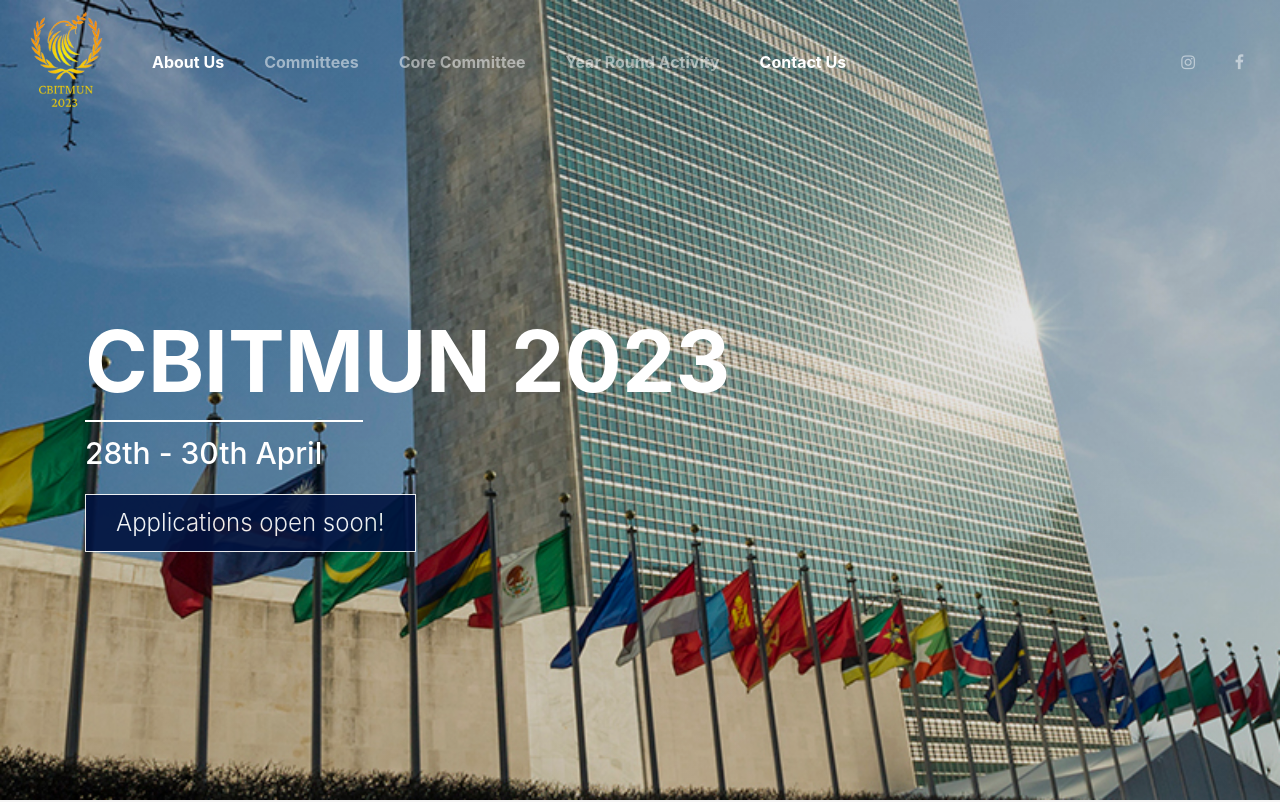
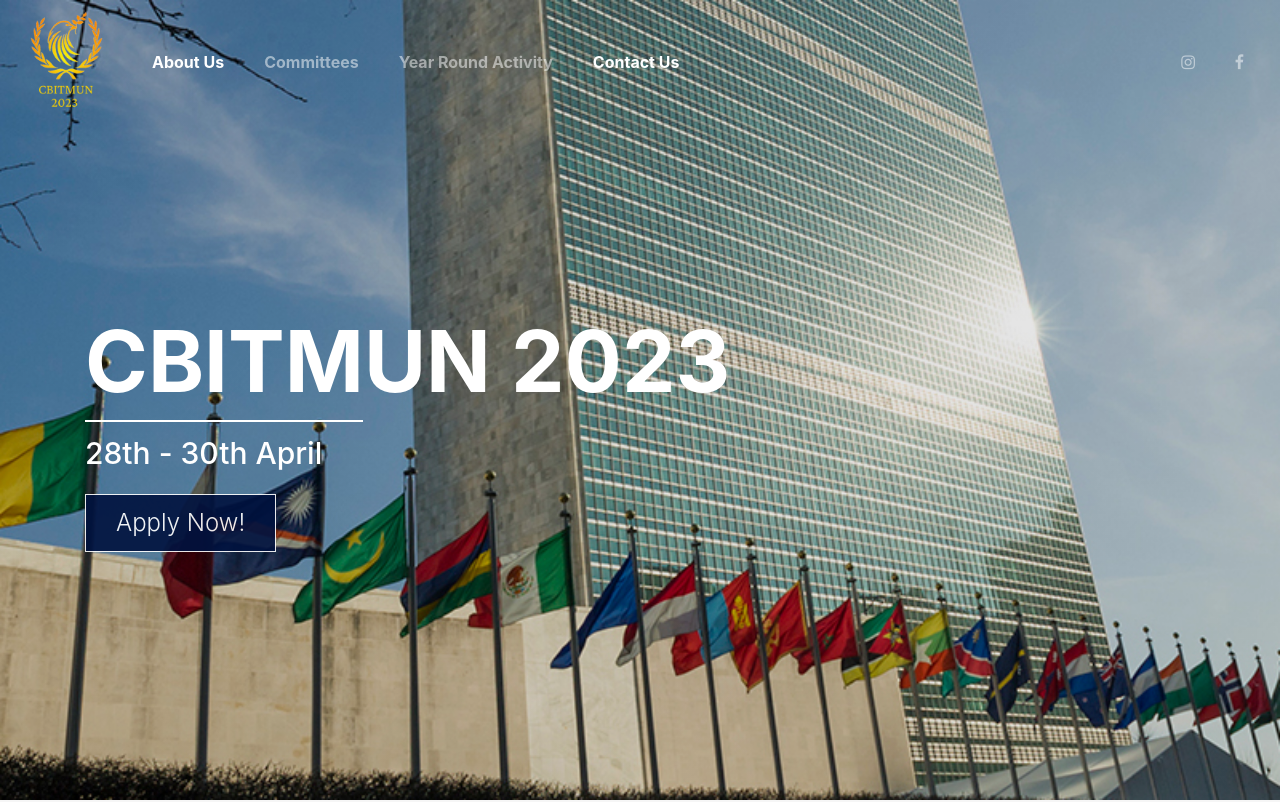
Before and after one commit to CBITMUN23/CBITMUN23.github.io, a plain HTML site: page index.html in a window 1280 px wide. Shown: the top 802 px of the page. Drawn offline with nearby package versions, Linux system fonts and the light colour scheme; a script that the page names is missing.

Commit message:
Update index.html

```diff
--- a/index.html
+++ b/index.html
@@ -32,9 +32,9 @@
 				<li class="nav-item">
 					<a class="nav-link" href="#committees">Committees</a>
 				</li>
-				<li class="nav-item">
+				<!--<li class="nav-item">
 					<a class="nav-link" href="#cc">Core Committee</a>
-				</li>
+				</li>-->
 				<li class="nav-item">
 					<a class="nav-link" href="#yra">Year Round Activity</a>
 				</li>
@@ -74,7 +74,7 @@
 						<h1 class="hero-unit-primary-text" style="margin-top: 70px;">CBITMUN 2023</h1>
 						<hr align="left" style="border-top: 2px solid #FFF;width: 25%;">
 						<p class="hero-unit-secondary-text">28th - 30th April</p>
-						<a class="hero-unit-btn" href="">Applications open soon!</a>
+						<a class="hero-unit-btn" href="https://bit.ly/CBITMUNDelegateAndIPapplication">Apply Now!</a>
 					</div>
 				</div>
 				<span id="startchange"></span>
@@ -88,17 +88,7 @@
 				<div class="row" style="margin-top: 40px;">
 					<div class="col-sm-2"></div>
 					<div class="col-md-8">
-						<p class="p-hilights" style="text-align: left">Honorable prospective delegates,
-							Esteemed Advisors and my dear friends,<br><br>
-							It is an absolute privilege to welcome you to the seventh edition of CBIT Model United Nations Conference, organized in collaboration with the United Nations Information Center for India and Bhutan. To my elation, I will be your courteous host and promise to deliver an experience worth treasuring.<br><br>
-
-							After six successful conferences which hosted the finest delegates from various parts of the world, we have carved a niche for ourselves as the best conference in the country. CBITMUN has always strived to provide an enriching experience to the delegates whilst professing the highest quality of debate. But we aren’t just about the conference experience; our goal lies in the very Principles of the United Nations which is to promote social progress.<br><br>
-
-							Being the first Model United Nations Conferences in Hyderabad, it is our moral obligation to stand out as leaders to pave way for a better implementation of the MUN to bring a significant change to peoples’ lives. Through this edition, we wish to do exactly that by extending the scope of the conference from board room discussions to foreground implementation.<br><br>
-
-							The days leading up to the conference will see an increase in activities which would give you opportunities to give back to the very society we live in. Either it be by spending a day at the orphanage or, by teaching kids about MUN, we go beyond the four walls of the conference to effectuate a change, however small it may be. And finally, the days of the conference will be those of cutthroat competition, opinion clashes, severing and mending of uncalled for alliances and a colossal amount of fun.<br><br>
-
-							Looking forward to meeting you on the 8th!
+						<p class="p-hilights" style="text-align: left">
 						</p>
 						<img src="" width="200">
 						<h1 class="h1-heads" style="margin-top: 40px;"></h1>
@@ -219,7 +209,7 @@ CBIT MUN is one of the few Model United Nations conference in the country that h
 			</div>
 		</div>
 	</section>
-
+	<!--
 	<section style="padding: 0px 0px 80px 0px;" id="cc">
 		<h1 class="lead text-center h1-heads">Core Committee</h1>
 		<hr class="h1-underline">
@@ -273,7 +263,7 @@ CBIT MUN is one of the few Model United Nations conference in the country that h
 				</div>
 			</div>
 		</div>
-	</section>
+	</section>-->
 
 	<!--<section id="secretariat" style="background: #F6F6F6; padding: 40px 110px;">
 		<h1 class="lead text-center h1-heads">Secretariat</h1>
```
